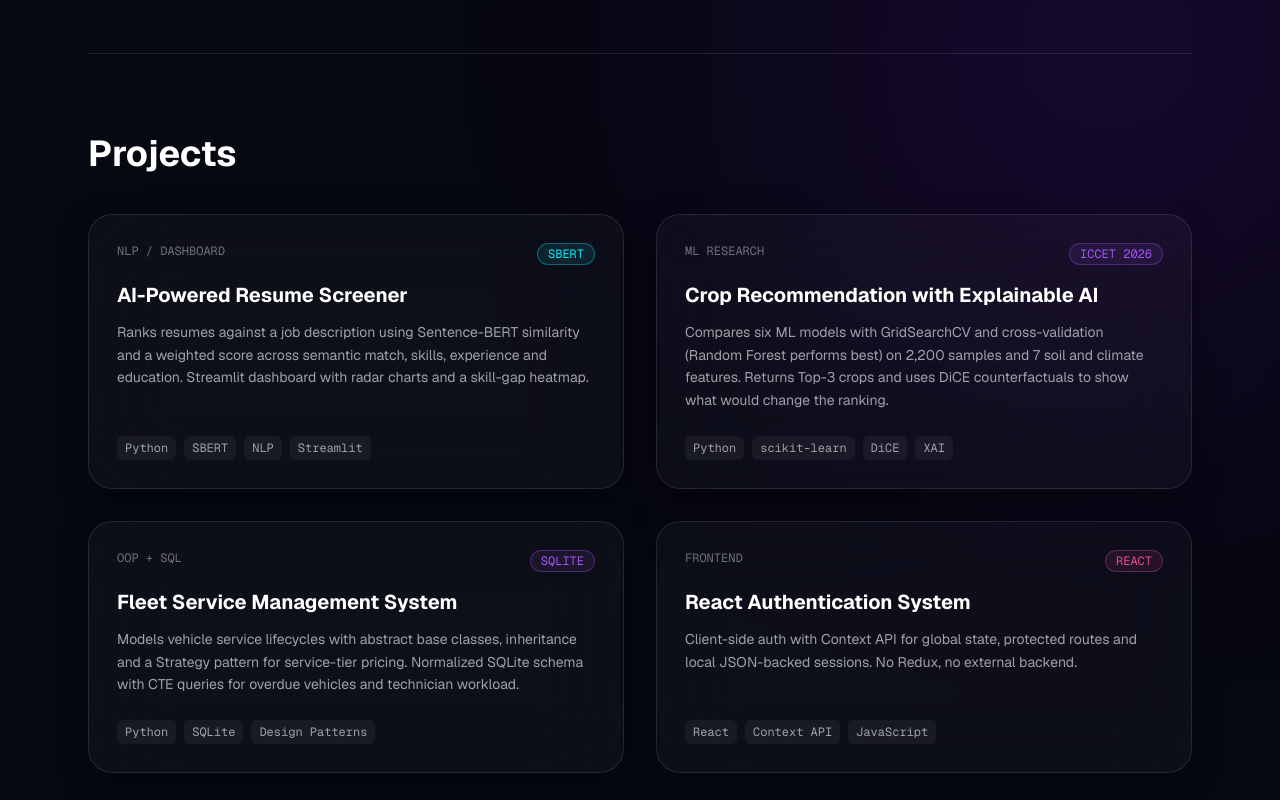
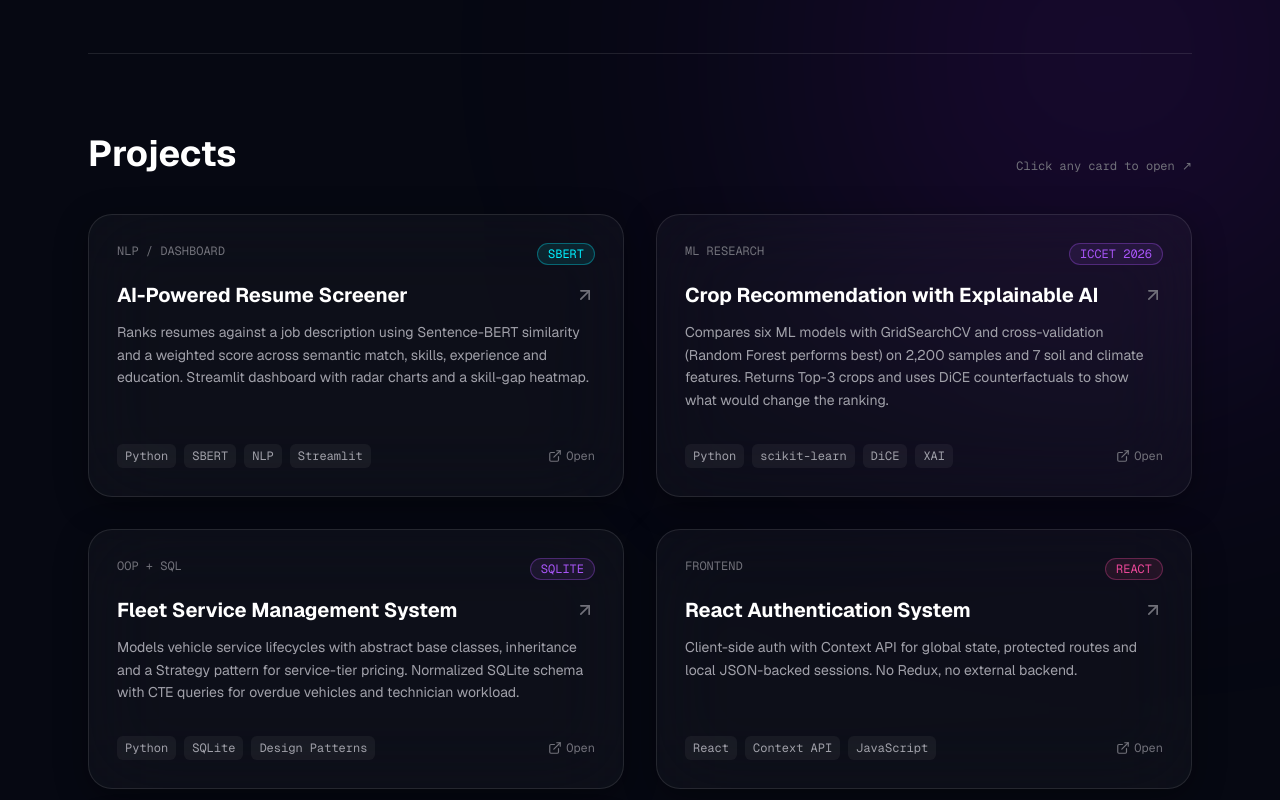
Before and after one commit to karanhub356/Portfolio, a Next.js app: page / in a window 1280 px wide. Shown: the part 1380-2180 px from the top of the page. Built offline with nearby package versions, Linux system fonts and the light colour scheme.

Commit message:
add card motion

```diff
--- a/app/page.tsx
+++ b/app/page.tsx
@@ -1,8 +1,9 @@
 "use client";
 
 import React from "react";
-import { Terminal, Mail, ExternalLink, GitBranch, Share2, Sparkles } from "lucide-react";
-import { motion, MotionConfig } from "motion/react";
+import { Terminal, Mail, ExternalLink, GitBranch, Share2, Sparkles, ArrowUpRight } from "lucide-react";
+import { motion } from "motion/react";
+
 const LINKS = {
   email: "mailto:mkaran030506@gmail.com",
   github: "https://github.com/karanhub356",
@@ -12,38 +13,52 @@ const LINKS = {
 const GLASS =
   "backdrop-blur-2xl bg-white/[0.03] border border-white/10 shadow-[0_8px_32px_0_rgba(0,0,0,0.37)]";
 
-// Add a repo URL to any project and a GitHub link appears on its card.
+// Replace the `url` values with each project's live demo or exact GitHub repo link.
 const PROJECTS = [
   {
-    kind: "NLP / DASHBOARD", badge: "SBERT", color: "#00F0FF",
+    kind: "NLP / DASHBOARD",
+    badge: "SBERT",
+    color: "#00F0FF",
     title: "AI-Powered Resume Screener",
     desc: "Ranks resumes against a job description using Sentence-BERT similarity and a weighted score across semantic match, skills, experience and education. Streamlit dashboard with radar charts and a skill-gap heatmap.",
-    stack: ["Python", "SBERT", "NLP", "Streamlit"], repo: "",
+    stack: ["Python", "SBERT", "NLP", "Streamlit"],
+    url: "https://github.com/karanhub356/ai-resume-screener", // Replace with specific repo/demo URL
   },
   {
-    kind: "ML RESEARCH", badge: "ICCET 2026", color: "#A855F7",
+    kind: "ML RESEARCH",
+    badge: "ICCET 2026",
+    color: "#A855F7",
     title: "Crop Recommendation with Explainable AI",
     desc: "Compares six ML models with GridSearchCV and cross-validation (Random Forest performs best) on 2,200 samples and 7 soil and climate features. Returns Top-3 crops and uses DiCE counterfactuals to show what would change the ranking.",
-    stack: ["Python", "scikit-learn", "DiCE", "XAI"], repo: "",
+    stack: ["Python", "scikit-learn", "DiCE", "XAI"],
+    url: "https://github.com/karanhub356/ensemble_AI-crop", // Replace with specific repo/paper URL
   },
-
   {
-    kind: "OOP + SQL", badge: "SQLITE", color: "#A855F7",
+    kind: "OOP + SQL",
+    badge: "SQLITE",
+    color: "#A855F7",
     title: "Fleet Service Management System",
     desc: "Models vehicle service lifecycles with abstract base classes, inheritance and a Strategy pattern for service-tier pricing. Normalized SQLite schema with CTE queries for overdue vehicles and technician workload.",
-    stack: ["Python", "SQLite", "Design Patterns"], repo: "",
+    stack: ["Python", "SQLite", "Design Patterns"],
+    url: "https://github.com/karanhub356/fleet-service-management", // Replace with specific repo URL
   },
   {
-    kind: "FRONTEND", badge: "REACT", color: "#EC4899",
+    kind: "FRONTEND",
+    badge: "REACT",
+    color: "#EC4899",
     title: "React Authentication System",
     desc: "Client-side auth with Context API for global state, protected routes and local JSON-backed sessions. No Redux, no external backend.",
-    stack: ["React", "Context API", "JavaScript"], repo: "",
+    stack: ["React", "Context API", "JavaScript"],
+    url: "https://github.com/karanhub356/react-auth-system", // Replace with specific repo/demo URL
   },
   {
-    kind: "WEB APP", badge: "REACT", color: "#00F0FF",
+    kind: "WEB APP",
+    badge: "REACT",
+    color: "#00F0FF",
     title: "Hall Booking System",
     desc: "Web app for scheduling and managing hall bookings, with booking-conflict handling and structured request state.",
-    stack: ["React", "JavaScript"], repo: "",
+    stack: ["React", "JavaScript"],
+    url: "https://github.com/karanhub356/hallbookinSystem_app./tree/main/src", // Replace with specific repo/demo URL
   },
 ];
 
@@ -63,12 +78,24 @@ const CERTS = [
 ];
 
 const TIMELINE = [
-  { when: "2026", color: "#00F0FF", title: "B.Tech Graduate & ICCET 2026 Paper",
-    body: "Graduated in AI & Data Science. Paper on a crop recommendation framework at ICCET 2026. Completed Google Cloud Gen AI Leader and Anthropic MCP credentials." },
-  { when: "Jun – Jul 2024", color: "#A855F7", title: "Data Science & Analytics Intern, Coimbatore Institute of Technology",
-    body: "Applied preprocessing, exploratory data analysis and predictive modelling on structured datasets using Python and pandas." },
-  { when: "2022 – 2026", color: "#EC4899", title: "B.Tech, Artificial Intelligence & Data Science",
-    body: "Sri Krishna College of Engineering and Technology (SKCET), Coimbatore." },
+  {
+    when: "2026",
+    color: "#00F0FF",
+    title: "B.Tech Graduate & ICCET 2026 Paper",
+    body: "Graduated in AI & Data Science. Paper on a crop recommendation framework at ICCET 2026. Completed Google Cloud Gen AI Leader and Anthropic MCP credentials.",
+  },
+  {
+    when: "Jun – Jul 2024",
+    color: "#A855F7",
+    title: "Data Science & Analytics Intern, Coimbatore Institute of Technology",
+    body: "Applied preprocessing, exploratory data analysis and predictive modelling on structured datasets using Python and pandas.",
+  },
+  {
+    when: "2022 – 2026",
+    color: "#EC4899",
+    title: "B.Tech, Artificial Intelligence & Data Science",
+    body: "Sri Krishna College of Engineering and Technology (SKCET), Coimbatore.",
+  },
 ];
 
 const CONTACTS = [
@@ -86,10 +113,19 @@ export default function Portfolio() {
 
       <header className="sticky top-4 z-50 max-w-6xl mx-auto px-4">
         <div className={`${GLASS} rounded-2xl px-6 h-16 flex items-center justify-between font-mono text-xs`}>
-          <a href="#hero" className="font-bold text-white tracking-wider hover:text-[#00F0FF] transition-colors">KARAN M</a>
+          <a href="#hero" className="font-bold text-white tracking-wider hover:text-[#00F0FF] transition-colors">
+            KARAN M
+          </a>
           <nav className="hidden md:flex items-center gap-8 text-[#94A3B8]">
-            {[["about", "About"], ["projects", "Projects"], ["experience", "Experience"], ["contact", "Contact"]].map(([id, label]) => (
-              <a key={id} href={`#${id}`} className="hover:text-[#00F0FF] transition-colors">{label}</a>
+            {[
+              ["about", "About"],
+              ["projects", "Projects"],
+              ["experience", "Experience"],
+              ["contact", "Contact"],
+            ].map(([id, label]) => (
+              <a key={id} href={`#${id}`} className="hover:text-[#00F0FF] transition-colors">
+                {label}
+              </a>
             ))}
           </nav>
         </div>
@@ -103,18 +139,28 @@ export default function Portfolio() {
           </div>
           <h1 className="text-4xl md:text-6xl font-extrabold text-white tracking-tight leading-[1.1] mb-6">
             Machine learning that{" "}
-            <span className="text-transparent bg-clip-text bg-gradient-to-r from-[#00F0FF] via-[#A855F7] to-[#EC4899]">explains itself</span>,
-            <br />built on solid engineering.
+            <span className="text-transparent bg-clip-text bg-gradient-to-r from-[#00F0FF] via-[#A855F7] to-[#EC4899]">
+              explains itself
+            </span>
+            ,
+            <br />
+            built on solid engineering.
           </h1>
           <p className="max-w-2xl text-lg text-[#A1A1AA] leading-relaxed mb-10">
-            B.Tech graduate in Artificial Intelligence & Data Science (SKCET, 2026). I build ML systems with explainability and fairness
-            checks, backed by OOP, SQL and React fundamentals.
+            B.Tech graduate in Artificial Intelligence & Data Science (SKCET, 2026). I build ML systems with
+            explainability and fairness checks, backed by OOP, SQL and React fundamentals.
           </p>
           <div className="flex flex-wrap gap-4 font-mono text-sm">
-            <a href="#projects" className="px-7 py-3.5 bg-gradient-to-r from-[#00F0FF] to-[#0088FF] text-black font-bold rounded-xl hover:shadow-[0_0_30px_rgba(0,240,255,0.5)] transition-all flex items-center gap-2">
+            <a
+              href="#projects"
+              className="px-7 py-3.5 bg-gradient-to-r from-[#00F0FF] to-[#0088FF] text-black font-bold rounded-xl hover:shadow-[0_0_30px_rgba(0,240,255,0.5)] transition-all flex items-center gap-2"
+            >
               <Terminal className="w-4 h-4" /> View projects
             </a>
-            <a href="#contact" className={`${GLASS} px-7 py-3.5 rounded-xl text-white hover:border-[#00F0FF] hover:text-[#00F0FF] transition-all flex items-center gap-2`}>
+            <a
+              href="#contact"
+              className={`${GLASS} px-7 py-3.5 rounded-xl text-white hover:border-[#00F0FF] hover:text-[#00F0FF] transition-all flex items-center gap-2`}
+            >
               <Mail className="w-4 h-4" /> Get in touch
             </a>
           </div>
@@ -125,12 +171,13 @@ export default function Portfolio() {
           <div className="grid md:grid-cols-3 gap-8">
             <div className="md:col-span-2 space-y-5 text-[#A1A1AA] leading-relaxed">
               <p>
-                My projects share one theme: models should be able to justify their output. I have built explainable crop recommendations
-                (DiCE counterfactuals), fairness-audited prediction pipelines, and a semantic resume screener with a recruiter-readable dashboard.
+                My projects share one theme: models should be able to justify their output. I have built explainable
+                crop recommendations (DiCE counterfactuals), fairness-audited prediction pipelines, and a semantic resume
+                screener with a recruiter-readable dashboard.
               </p>
               <p>
-                Alongside ML, I work on the engineering side: object-oriented design with design patterns, normalized SQL schemas, and
-                React front ends. My crop recommendation paper was presented at ICCET 2026.
+                Alongside ML, I work on the engineering side: object-oriented design with design patterns, normalized
+                SQL schemas, and React front ends. My crop recommendation paper was presented at ICCET 2026.
               </p>
               <div className="pt-4 space-y-4">
                 {SKILLS.map(([group, items]) => (
@@ -138,7 +185,12 @@ export default function Portfolio() {
                     <h4 className="font-mono text-xs text-white mb-2">{group}</h4>
                     <div className="flex flex-wrap gap-2 font-mono text-xs">
                       {items.map((s) => (
-                        <span key={s} className="px-3 py-1.5 bg-white/[0.05] border border-white/10 rounded-xl text-[#E4E4E7]">{s}</span>
+                        <span
+                          key={s}
+                          className="px-3 py-1.5 bg-white/[0.05] border border-white/10 rounded-xl text-[#E4E4E7]"
+                        >
+                          {s}
+                        </span>
                       ))}
                     </div>
                   </div>
@@ -162,36 +214,55 @@ export default function Portfolio() {
         </section>
 
         <section id="projects" className="py-20 border-t border-white/10">
-          <h2 className="text-2xl md:text-4xl font-bold text-white mb-10">Projects</h2>
+          <div className="flex items-end justify-between mb-10">
+            <h2 className="text-2xl md:text-4xl font-bold text-white">Projects</h2>
+            <span className="font-mono text-xs text-[#71717A]">Click any card to open ↗</span>
+          </div>
           <div className="grid md:grid-cols-2 gap-8">
             {PROJECTS.map((p, i) => (
-<motion.div
+              <motion.a
                 key={p.title}
+                href={p.url}
+                target="_blank"
+                rel="noreferrer"
                 initial={{ opacity: 0, y: 28 }}
                 whileInView={{ opacity: 1, y: 0 }}
                 viewport={{ once: true, margin: "-60px" }}
                 whileHover={{ y: -8 }}
                 transition={{ type: "spring", stiffness: 240, damping: 22, delay: (i % 2) * 0.08 }}
-  className={`${GLASS} rounded-3xl p-7 flex flex-col justify-between hover:border-white/30 transition-colors`}
->                <div>
+                className={`${GLASS} group rounded-3xl p-7 flex flex-col justify-between hover:border-[#00F0FF]/50 transition-colors cursor-pointer`}
+              >
+                <div>
                   <div className="flex justify-between items-start font-mono text-xs text-[#71717A] mb-4">
                     <span>{p.kind}</span>
-                    <span className="px-2.5 py-0.5 rounded-full border" style={{ color: p.color, borderColor: `${p.color}55`, background: `${p.color}18` }}>{p.badge}</span>
+                    <span
+                      className="px-2.5 py-0.5 rounded-full border"
+                      style={{ color: p.color, borderColor: `${p.color}55`, background: `${p.color}18` }}
+                    >
+                      {p.badge}
+                    </span>
                   </div>
-                  <h3 className="text-xl font-bold text-white mb-3">{p.title}</h3>
+                  <div className="flex items-start justify-between gap-3 mb-3">
+                    <h3 className="text-xl font-bold text-white group-hover:text-[#00F0FF] transition-colors">
+                      {p.title}
+                    </h3>
+                    <ArrowUpRight className="w-5 h-5 text-[#71717A] group-hover:text-[#00F0FF] group-hover:translate-x-0.5 group-hover:-translate-y-0.5 transition-all shrink-0 mt-1" />
+                  </div>
                   <p className="text-sm text-[#A1A1AA] mb-6 leading-relaxed">{p.desc}</p>
                 </div>
-                <div>
+                <div className="flex items-center justify-between gap-4 pt-2">
                   <div className="flex flex-wrap gap-2 font-mono text-xs text-[#A1A1AA]">
-                    {p.stack.map((s) => <span key={s} className="px-2 py-1 bg-white/5 rounded-md">{s}</span>)}
+                    {p.stack.map((s) => (
+                      <span key={s} className="px-2 py-1 bg-white/5 rounded-md">
+                        {s}
+                      </span>
+                    ))}
                   </div>
-                  {p.repo && (
-                    <a href={p.repo} target="_blank" rel="noreferrer" className="mt-5 inline-flex items-center gap-1.5 font-mono text-xs text-white hover:text-[#00F0FF] transition-colors">
-                      <ExternalLink className="w-3.5 h-3.5" /> View code
-                    </a>
-                  )}
+                  <span className="inline-flex items-center gap-1 font-mono text-xs text-[#71717A] group-hover:text-white transition-colors shrink-0">
+                    <ExternalLink className="w-3.5 h-3.5" /> Open
+                  </span>
                 </div>
-              </motion.div>
+              </motion.a>
             ))}
           </div>
         </section>
@@ -200,8 +271,14 @@ export default function Portfolio() {
           <h2 className="text-2xl md:text-4xl font-bold text-white mb-12">Experience & education</h2>
           <div className="space-y-6">
             {TIMELINE.map((t) => (
-              <div key={t.title} className="backdrop-blur-xl bg-white/[0.02] border border-white/10 rounded-2xl p-6 border-l-4" style={{ borderLeftColor: t.color }}>
-                <div className="font-mono text-xs font-bold mb-1" style={{ color: t.color }}>{t.when}</div>
+              <div
+                key={t.title}
+                className="backdrop-blur-xl bg-white/[0.02] border border-white/10 rounded-2xl p-6 border-l-4"
+                style={{ borderLeftColor: t.color }}
+              >
+                <div className="font-mono text-xs font-bold mb-1" style={{ color: t.color }}>
+                  {t.when}
+                </div>
                 <h3 className="text-lg font-bold text-white">{t.title}</h3>
                 <p className="text-sm text-[#A1A1AA] mt-2 leading-relaxed">{t.body}</p>
               </div>
@@ -209,17 +286,28 @@ export default function Portfolio() {
           </div>
           <h3 className="font-mono text-xs text-white mt-12 mb-4">Certifications</h3>
           <div className="flex flex-wrap gap-2.5 font-mono text-xs">
-            {CERTS.map((c) => <span key={c} className="px-3.5 py-1.5 bg-white/[0.05] border border-white/10 rounded-xl text-[#E4E4E7]">{c}</span>)}
+            {CERTS.map((c) => (
+              <span key={c} className="px-3.5 py-1.5 bg-white/[0.05] border border-white/10 rounded-xl text-[#E4E4E7]">
+                {c}
+              </span>
+            ))}
           </div>
         </section>
 
         <section id="contact" className="py-20 border-t border-white/10">
           <h2 className="text-2xl md:text-4xl font-bold text-white mb-6">Contact</h2>
-          <p className="text-[#A1A1AA] max-w-xl mb-10">Hiring for an SDE, data analyst or ML/AI role? I would like to hear about it.</p>
+          <p className="text-[#A1A1AA] max-w-xl mb-10">
+            Hiring for an SDE, data analyst or ML/AI role? I would like to hear about it.
+          </p>
           <div className="grid md:grid-cols-3 gap-5 font-mono text-xs">
             {CONTACTS.map(({ href, Icon, label }) => (
-              <a key={label} href={href} target={label === "Email" ? undefined : "_blank"} rel="noreferrer"
-                 className={`${GLASS} p-5 rounded-2xl text-white hover:border-[#00F0FF] hover:text-[#00F0FF] flex items-center gap-3.5 transition-all`}>
+              <a
+                key={label}
+                href={href}
+                target={label === "Email" ? undefined : "_blank"}
+                rel="noreferrer"
+                className={`${GLASS} p-5 rounded-2xl text-white hover:border-[#00F0FF] hover:text-[#00F0FF] flex items-center gap-3.5 transition-all`}
+              >
                 <Icon className="w-4 h-4 text-[#00F0FF]" /> <span>{label}</span>
               </a>
             ))}
```
Lines whose indentation alone changed are shown as unchanged.
